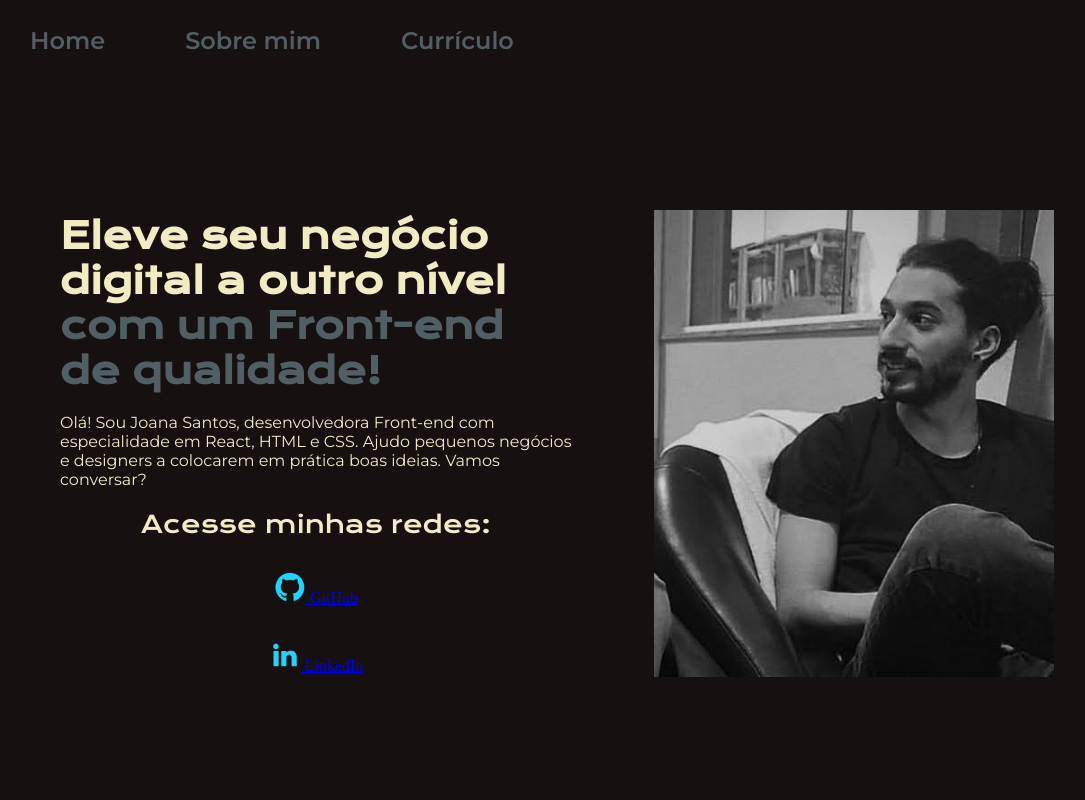
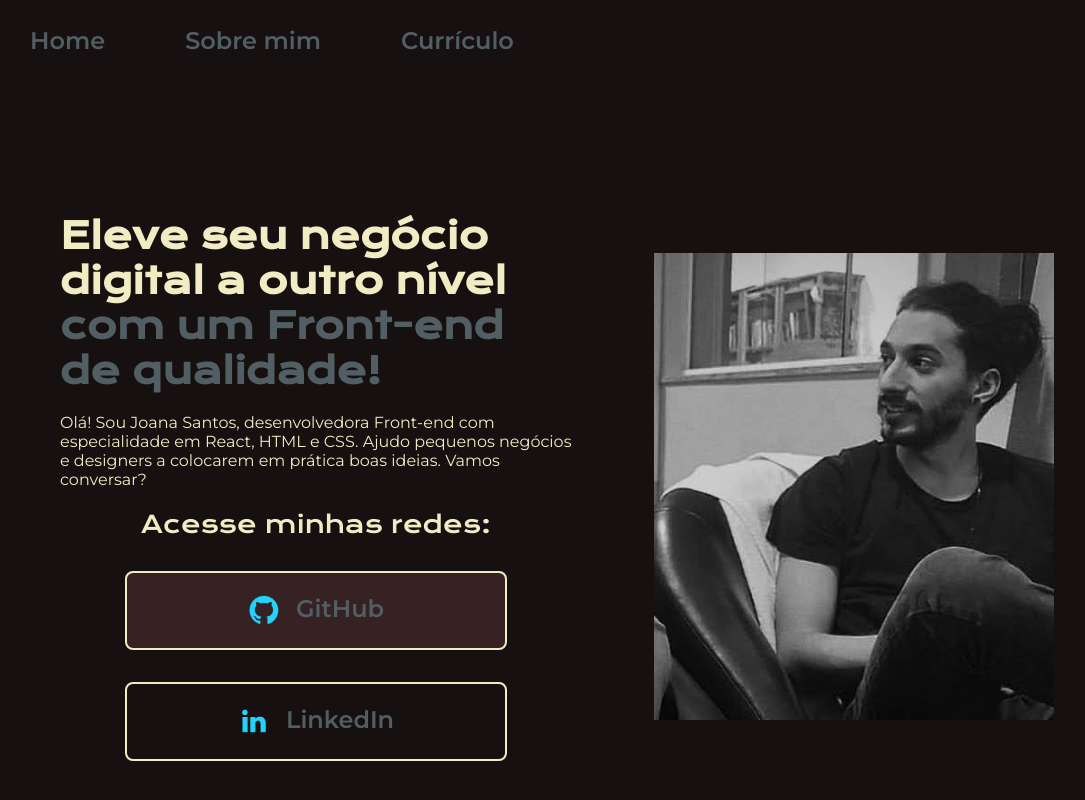
Before and after one commit to andavgc/personal-web-page, a plain HTML site: page web-page/index.html in a window 1280 px wide. In both pictures the pointer is over the link "GitHub". Shown: the top 800 px of the page, without its empty margins (98-1183 px from the left). Drawn offline with nearby package versions, Linux system fonts and the light colour scheme.

Commit message:
buttons fix

```diff
--- a/web-page/estilos/style.css
+++ b/web-page/estilos/style.css
@@ -89,7 +89,7 @@ body {
     font-size: 1.5rem;
 }
 
-.apresentacao__links__link {
+.apresentacao__links__navegacao {
     /* background-color:#853237; */
     display: flex;
     justify-content: center;
@@ -106,7 +106,7 @@ body {
     font-family: var(--fonte-secundaria);
 }
 
-.apresentacao__links__link:hover {
+.apresentacao__links__navegacao:hover {
     background-color: var(--cor-hover);
 }
 
```
